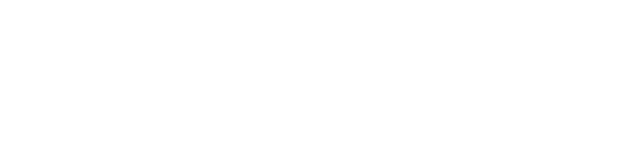
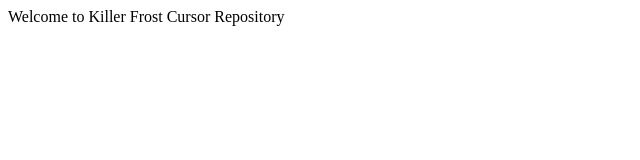
Before and after one commit to Nataliia-Dziadiv/homeworks, a plain HTML site: page index.html in a window 1280 px wide. Shown: the whole page, without its empty margins (0-640 px from the left). Drawn offline with Linux system fonts and the light colour scheme.

Commit message:
add welcome text

```diff
--- a/index.html
+++ b/index.html
@@ -7,6 +7,6 @@
     <title>Document</title>
 </head>
 <body>
-
+    Welcome to Killer Frost Cursor Repository
 </body>
 </html>
```
